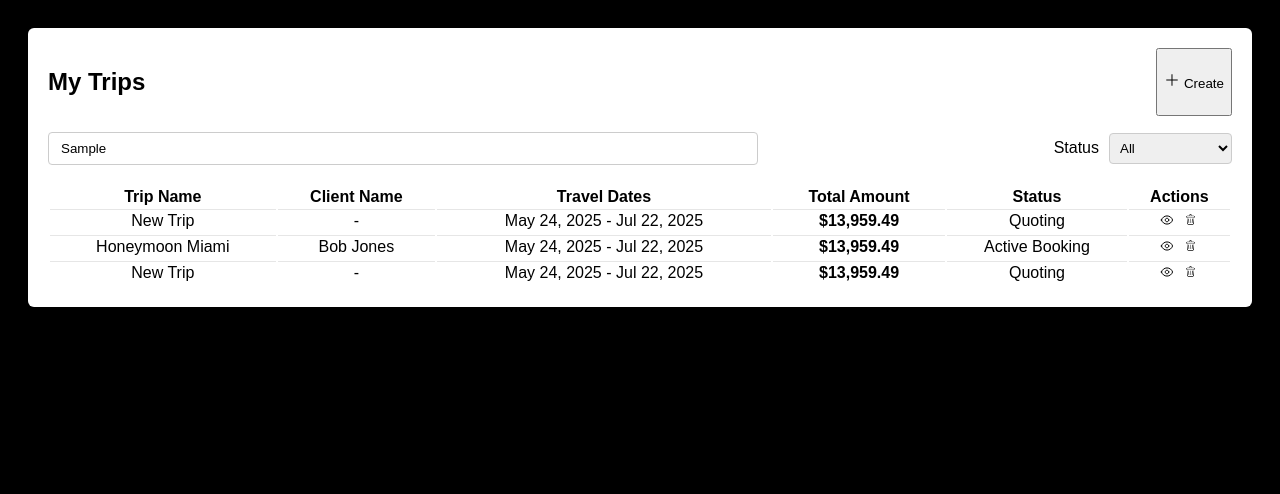
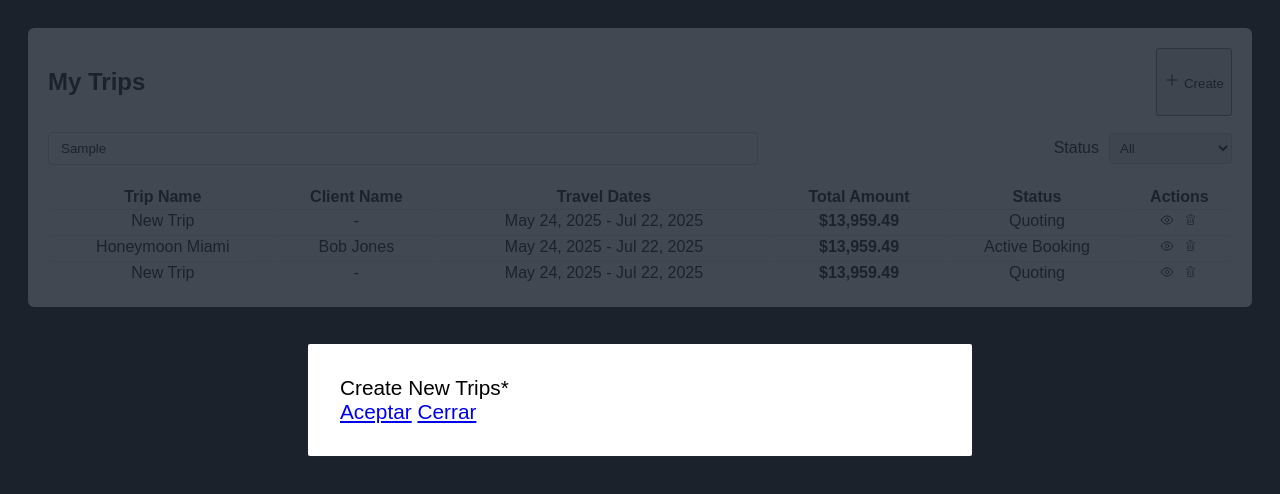
Before and after one commit to diegocroquer-arch/tp-DOM, a plain HTML site: page index.html in a window 1280 px wide. Both pictures are taken after typing "Sample" into the empty fields and a click on the button "Create". Drawn offline with Linux system fonts and the light colour scheme.

Commit message:
fix content create trips

```diff
--- a/index.html
+++ b/index.html
@@ -12,7 +12,7 @@
       <section class="top">
         <h1>My Trips</h1>
 
-        <button class="crear"><img src="assets/Plus.svg" /> Create</button>
+        <button id="open-button"><img src="assets/Plus.svg" /> Create</button>
       </section>
       <p id="txt"></p>
 
@@ -85,12 +85,10 @@
       <!---     -->
       <div class="window-notice" id="window-notice">
         <div class="content">
-          <div class="content-text">
-            Este sitio utiliza cookies para obtener la mejor experiencia en
-            nuestra web. <a href="#">Leer más.</a>
-          </div>
+          <div class="content-text">Create New Trips*</div>
           <div class="content-buttons">
-            <a href="#" id="close-button">Aceptar</a>
+            <a href="#">Aceptar</a>
+            <a href="#">Cerrar</a>
           </div>
         </div>
       </div>
--- a/script.js
+++ b/script.js
@@ -1,5 +1,6 @@
-let close_button = document.getElementById("close-button");
-close_button.addEventListener("click", function (e) {
+let open_button = document.getElementById("open-button");
+open_button.addEventListener("click", function (e) {
   e.preventDefault();
-  document.getElementById("window-notice").style.display = "none";
+  document.getElementById("window-notice").style.display = "flex";
+  document.getElementById("window-notice .content").style.display = "flex";
 });
--- a/styles.css
+++ b/styles.css
@@ -73,7 +73,7 @@ tr td {
   border-radius: 2px;
   box-shadow: 0 1px 3px rgba(33, 41, 52, 0.75);
   box-sizing: content-box;
-  display: none;
+  display: flex;
   flex-direction: column;
   margin: auto;
   max-width: 600px;
```
